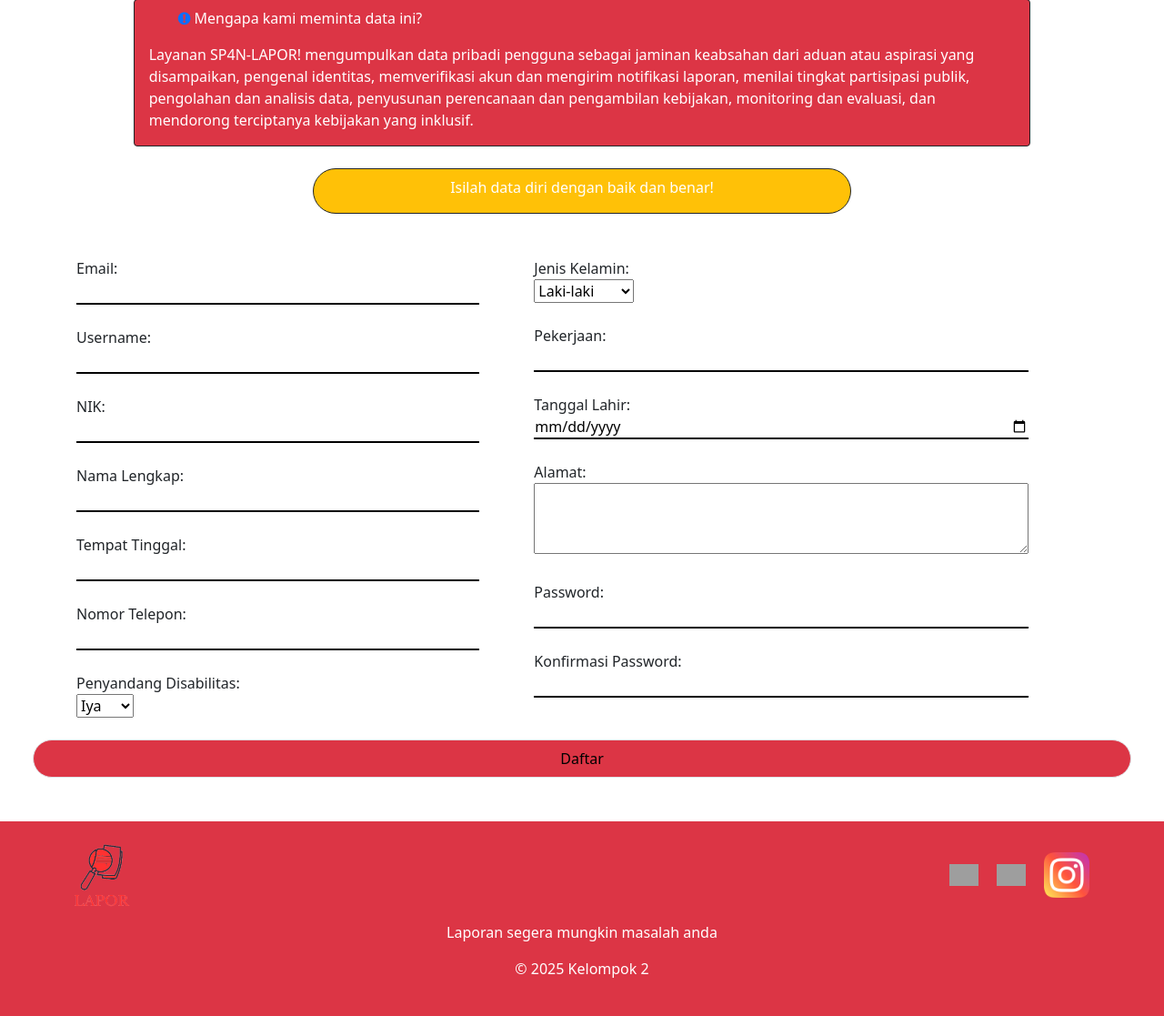
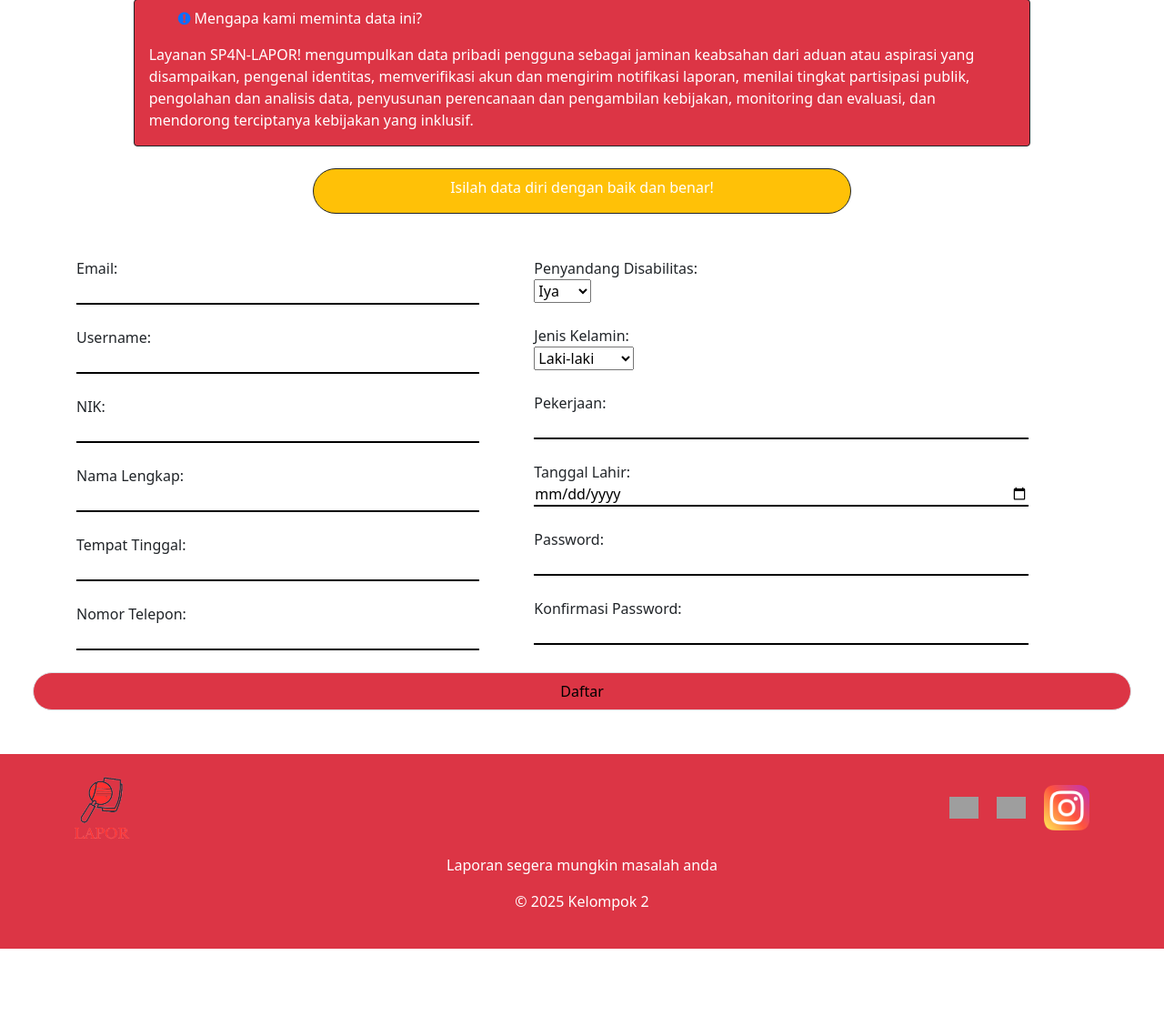
Before and after one commit to akaz-cyber/LaporWeb, a PHP site: page /LaporWeb/register in a window 1280 px wide. Shown: the part 148-1265 px from the top of the page at 91% size. After the commit the page ends 1191 px from the top, so only its background shows below. Run offline with PHP 8.4, Linux system fonts and the light colour scheme; grey boxes are pictures that could not be loaded.

Commit message:
hapus alamat

```diff
--- a/loginMultiuser/register.php
+++ b/loginMultiuser/register.php
@@ -57,15 +57,16 @@
         <label>Nomor Telepon:</label><br>
         <input type="text" name="no_telp" maxlength="15" required><br><br>
 
-        <label>Penyandang Disabilitas:</label><br>
+
+        </div>
+<!-- ------------------------------------------------------ -->
+ <div class="col-md-6 ps-5 ">
+
+ <label>Penyandang Disabilitas:</label><br>
         <select name="penyandang_disabilitas" required>
             <option value="ya">Iya</option>
             <option value="tidak">Tidak</option>
         </select><br><br>
-
-        </div>
-<!-- ------------------------------------------------------ -->
- <div class="col-md-6 ps-5 ">
  <label>Jenis Kelamin:</label><br>
         <select name="jenis_kelamin" required>
             <option value="Laki-laki">Laki-laki</option>
@@ -77,8 +78,8 @@
         <label>Tanggal Lahir:</label><br>
         <input type="date" name="tanggal_lahir" required><br><br>
 
-        <label>Alamat:</label><br>
-        <textarea name="alamat" rows="3" class="w-100" required></textarea><br><br>
+        <!-- <label>Alamat:</label><br>
+        <textarea name="alamat" rows="3" class="w-100" required></textarea><br><br> -->
 
         <label>Password:</label><br>
         <input type="password" name="password" required><br><br>
```
